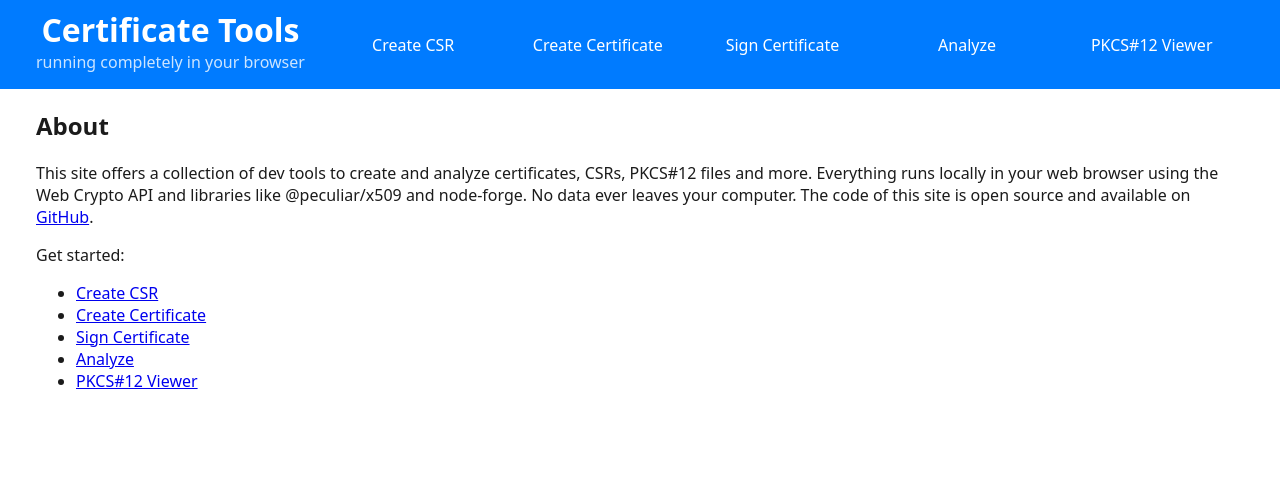
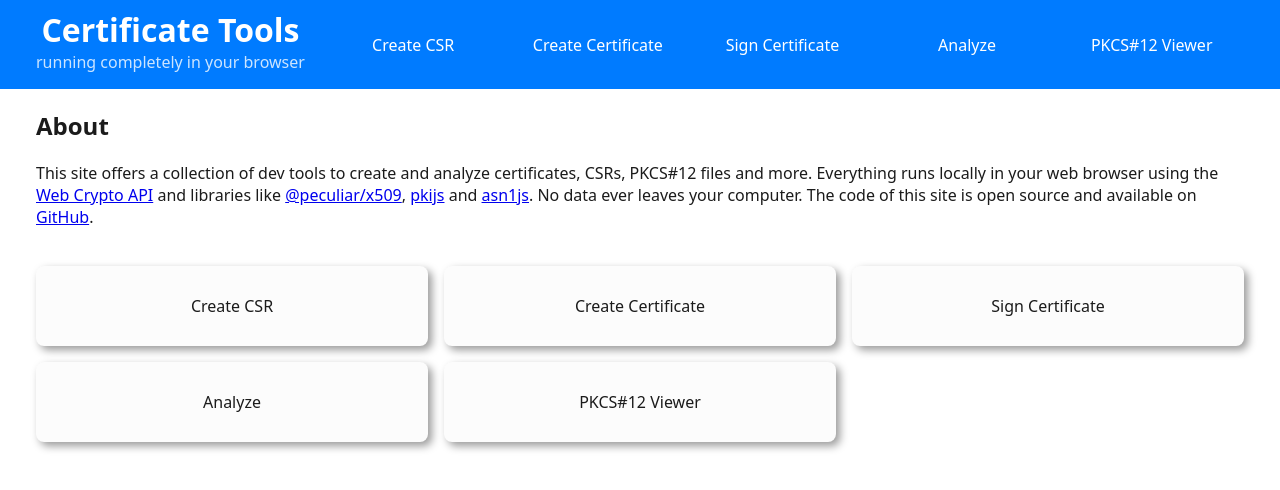
Before and after one commit to sbaeumlisberger/cert-tools, a SvelteKit app: page / in a window 1280 px wide. Shown: the top 490 px of the page. Built offline with nearby package versions, Linux system fonts and the light colour scheme.

Commit message:
Update landing page

```diff
--- a/src/routes/+page.svelte
+++ b/src/routes/+page.svelte
@@ -6,18 +6,50 @@
 
 <p>
 	This site offers a collection of dev tools to create and analyze certificates, CSRs, PKCS#12 files
-	and more. Everything runs locally in your web browser using the Web Crypto API and libraries like
-	@peculiar/x509 and node-forge. No data ever leaves your computer. The code of this site is open
-	source and available on
+	and more. Everything runs locally in your web browser using the <a
+		href="https://developer.mozilla.org/en-US/docs/Web/API/Web_Crypto_API">Web Crypto API</a>
+	and libraries like <a href="https://peculiarventures.github.io/x509/">@peculiar/x509</a>,
+	<a href="https://pkijs.org/">pkijs</a>
+	and <a href="https://asn1js.org/">asn1js</a>. No data ever leaves your computer. The code of this
+	site is open source and available on
 	<a href="https://github.com/sbaeumlisberger/cert-tools">GitHub</a>.
 </p>
 
-<p>Get started:</p>
+<br />
 
-<ul>
-	<li><a class="nav-item" href="{base}/csr">Create CSR</a></li>
-	<li><a class="nav-item" href="{base}/certificate">Create Certificate</a></li>
-	<li><a class="nav-item" href="{base}/sign">Sign Certificate</a></li>
-	<li><a class="nav-item" href="{base}/analyze">Analyze</a></li>
-	<li><a class="nav-item" href="{base}/pkcs12">PKCS#12 Viewer</a></li>
-</ul>
+<div class="cards-container">
+	<div><a href="{base}/csr">Create CSR</a></div>
+	<div><a href="{base}/certificate">Create Certificate</a></div>
+	<div><a href="{base}/sign">Sign Certificate</a></div>
+	<div><a href="{base}/analyze">Analyze</a></div>
+	<div><a href="{base}/pkcs12">PKCS#12 Viewer</a></div>
+</div>
+
+<style>
+	.cards-container {
+		display: grid;
+		grid-template-columns: repeat(auto-fit, minmax(clamp(0px, 100%, 300px), 1fr));
+		gap: 1rem;
+	}
+
+	.cards-container > div {
+		padding: 1rem;
+		min-height: 80px;
+		background: var(--background-color-alt1);
+		border-radius: 0.5rem;
+		box-shadow: 4px 4px 8px rgb(0 0 0 / 40%);
+		display: flex;
+		justify-content: center;
+		align-items: center;
+	}
+
+	.cards-container > div:hover {
+		background: var(--background-color-alt2);
+		cursor: pointer;
+	}
+
+	.cards-container > div > a {
+		text-decoration: none;
+		color: unset;
+	}
+</style>
--- a/static/global.css
+++ b/static/global.css
@@ -1,5 +1,7 @@
 :root {
 	--background-color: #ffffff;
+	--background-color-alt1: #fcfcfc;
+	--background-color-alt2: #f5f5f5;
 	--primary-color: #007bff;
 	--text-color: #1b1b1b;
 	--button-background: #f5f5f5;
@@ -13,6 +15,8 @@
 @media (prefers-color-scheme: dark) {
 	:root {
 		--background-color: #111111;
+		--background-color-alt1: #151515;
+		--background-color-alt2: #1a1a1a;
 		--text-color: #ffffff;
 		--button-background: #191919;
 		--button-background-hover: #222222;
```
